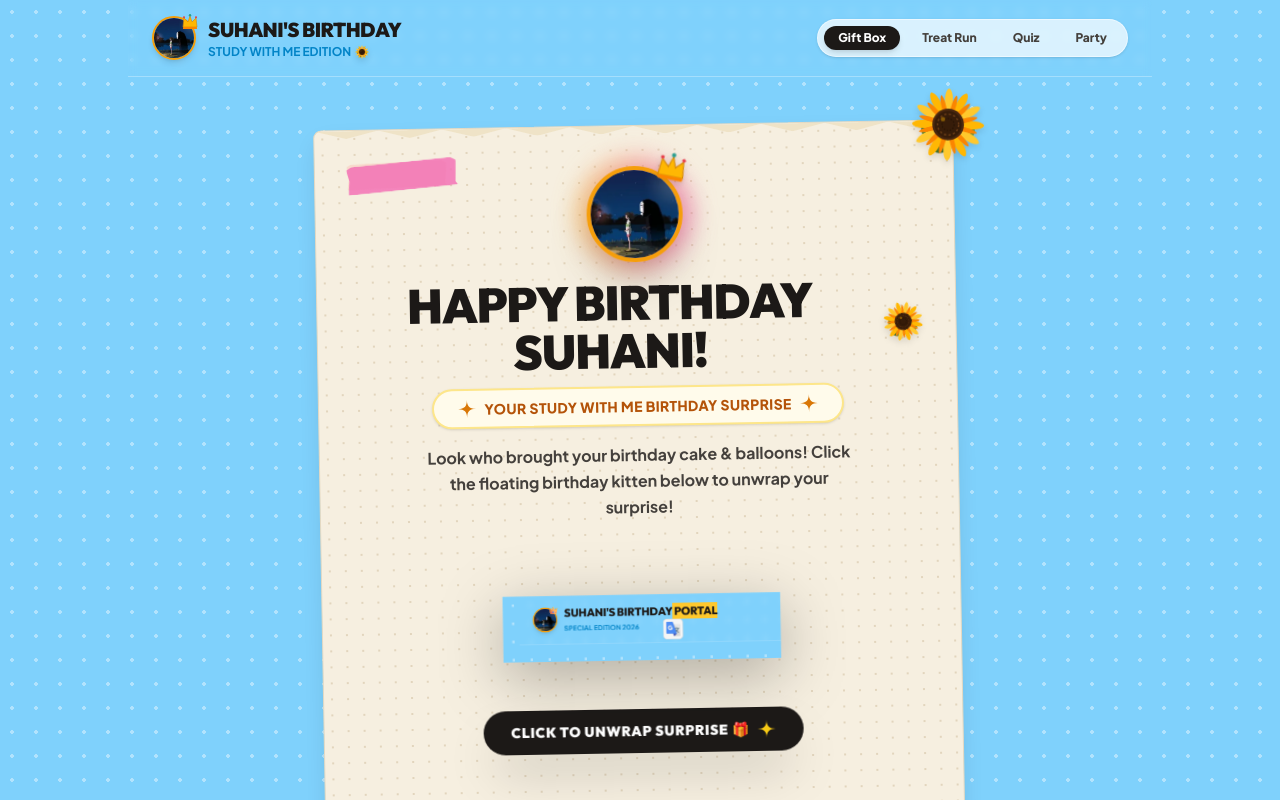
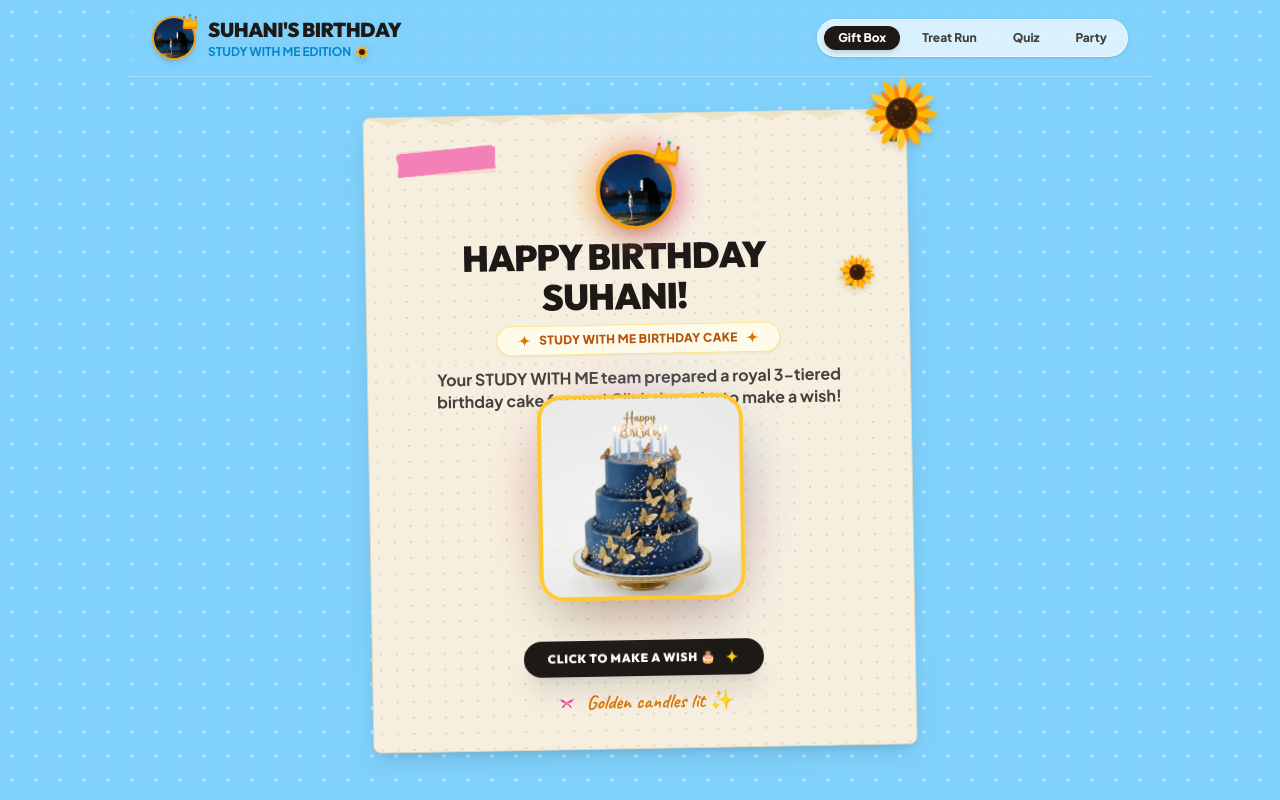
Before and after one commit to axontest/Suhani-s-Birthday, a React (Vite) app: page / in a window 1280 px wide. Shown: the top 800 px of the page. Built offline with nearby package versions, Linux system fonts and the light colour scheme.

Commit message:
Replace kitten image with royal butterfly cake and reduce card height

```diff
--- /dev/null
+++ b/src/components/AestheticCake.jsx
@@ -0,0 +1,24 @@
+import React from 'react';
+import cakeImg from '../assets/aesthetic_cake.jpg';
+
+export const AestheticCake = ({ className = '', size = 210, onClick }) => {
+  return (
+    <div
+      onClick={onClick}
+      className={`inline-block cursor-pointer transition-transform hover:scale-105 active:scale-95 ${className}`}
+    >
+      <div className="relative group">
+        {/* Glowing golden halo aura behind the cake */}
+        <div className="absolute -inset-3 bg-gradient-to-tr from-amber-400/50 via-pink-400/40 to-sky-400/50 rounded-full blur-xl group-hover:opacity-100 transition-all opacity-80 animate-pulse" />
+
+        {/* 3D Royal Butterfly Cake with rounded elegant border */}
+        <img
+          src={cakeImg}
+          alt="Aesthetic Royal Birthday Cake"
+          style={{ width: `${size}px`, height: `${size}px` }}
+          className="relative rounded-3xl object-cover shadow-2xl border-4 border-[#ffc82c] select-none mx-auto transform transition group-hover:rotate-1"
+        />
+      </div>
+    </div>
+  );
+};
--- a/src/components/Stage0Verification.jsx
+++ b/src/components/Stage0Verification.jsx
@@ -2,7 +2,7 @@ import React, { useState } from 'react';
 import confetti from 'canvas-confetti';
 import { PaperScrap } from './PaperScrap';
 import { CrownSVG, SparkleSVG, SunflowerSVG, HeartSVG, RibbonBowSVG, WashiTape } from './CustomIcons';
-import { TransparentCat } from './TransparentCat';
+import { AestheticCake } from './AestheticCake';
 import { soundFx } from '../utils/audioSynth';
 import suhaniPfp from '../assets/suhani_pfp.png';
 
@@ -26,100 +26,100 @@ export const Stage0Verification = ({ onComplete }) => {
   };
 
   return (
-    <div className="max-w-2xl mx-auto px-4 py-6 text-center animate-fade-in relative">
-      {/* Aesthetic Paper Scrap Container with Sunflowers & Washi Tapes */}
-      <PaperScrap showSunflower={true} sunflowerPos="top-right" rotation={-1} className="relative">
-        <WashiTape width={110} height={28} color="#f472b6" rotation={-5} />
+    <div className="max-w-xl mx-auto px-4 py-3 text-center animate-fade-in relative">
+      {/* Compact Paper Scrap Container */}
+      <PaperScrap showSunflower={true} sunflowerPos="top-right" rotation={-1} className="relative p-5 sm:p-6">
+        <WashiTape width={100} height={24} color="#f472b6" rotation={-5} />
 
         {/* Crowned Avatar Header */}
-        <div className="flex flex-col items-center justify-center gap-2 mb-3 pt-2">
-          <div className="relative mb-2">
+        <div className="flex flex-col items-center justify-center gap-1.5 pt-1 mb-2">
+          <div className="relative">
             <div className="absolute -inset-2 bg-gradient-to-r from-[#f59e0b] to-[#ec4899] rounded-full blur-md opacity-70 animate-pulse" />
             <img
               src={suhaniPfp}
               alt="Suhani PFP"
-              className="relative w-24 h-24 rounded-full border-4 border-[#f59e0b] shadow-2xl object-cover"
+              className="relative w-20 h-20 rounded-full border-4 border-[#f59e0b] shadow-xl object-cover"
             />
-            <span className="absolute -top-4 -right-2 transform rotate-12 drop-shadow-md">
-              <CrownSVG size={36} />
+            <span className="absolute -top-3 -right-2 transform rotate-12 drop-shadow-md">
+              <CrownSVG size={32} />
             </span>
           </div>
 
-          <h1 className="font-['Outfit'] font-black text-3xl sm:text-5xl text-[#1c1917] tracking-tight flex items-center justify-center gap-3">
+          <h1 className="font-['Outfit'] font-black text-2xl sm:text-4xl text-[#1c1917] tracking-tight flex items-center justify-center gap-2">
             <span>HAPPY BIRTHDAY SUHANI!</span>
-            <SunflowerSVG size={48} className="transform rotate-12" />
+            <SunflowerSVG size={40} className="transform rotate-12" />
           </h1>
         </div>
 
         {/* STUDY WITH ME Badge */}
-        <div className="inline-flex items-center gap-2 bg-[#fffbeb] text-[#b45309] font-['Plus_Jakarta_Sans'] font-extrabold px-6 py-2 rounded-full text-xs sm:text-sm mb-4 border-2 border-[#fde68a] shadow-sm">
-          <SparkleSVG size={18} fill="#d97706" />
-          <span className="uppercase tracking-wide">YOUR STUDY WITH ME BIRTHDAY SURPRISE</span>
-          <SparkleSVG size={18} fill="#d97706" />
+        <div className="inline-flex items-center gap-2 bg-[#fffbeb] text-[#b45309] font-['Plus_Jakarta_Sans'] font-extrabold px-5 py-1.5 rounded-full text-xs mb-3 border border-[#fde68a] shadow-xs">
+          <SparkleSVG size={14} fill="#d97706" />
+          <span className="uppercase tracking-wide">STUDY WITH ME BIRTHDAY CAKE</span>
+          <SparkleSVG size={14} fill="#d97706" />
         </div>
 
-        <p className="font-['Plus_Jakarta_Sans'] text-base text-[#44403c] font-semibold mb-4 max-w-md mx-auto leading-relaxed">
-          {boxState === 0 && "Look who brought your birthday cake & balloons! Click the floating birthday kitten below to unwrap your surprise!"}
-          {boxState === 1 && "Balloons untied! Click once more to reveal your birthday royal scroll!"}
+        <p className="font-['Plus_Jakarta_Sans'] text-sm sm:text-base text-[#44403c] font-semibold mb-3 max-w-md mx-auto leading-snug">
+          {boxState === 0 && "Your STUDY WITH ME team prepared a royal 3-tiered birthday cake for you! Click the cake to make a wish!"}
+          {boxState === 1 && "Candles lit! Click once more to blow out candles and open your birthday scroll!"}
           {boxState === 2 && "SURPRISE! You are officially crowned the Birthday Queen of STUDY WITH ME today! 👑"}
         </p>
 
-        {/* Floating Transparent Birthday Kitten with Blue Cake & Balloons (Animates Bottom to Top!) */}
-        <div className="my-4 flex flex-col items-center justify-center min-h-[300px] relative">
+        {/* Floating 3D Royal Butterfly Cake Container (Compact Height) */}
+        <div className="my-3 flex flex-col items-center justify-center relative min-h-[220px]">
           {boxState < 2 ? (
             <div className="flex flex-col items-center gap-3">
-              {/* Floating Kitten with transparent background floating bottom to top */}
+              {/* Floating Aesthetic Royal Cake */}
               <div className="animate-float-up">
-                <TransparentCat size={270} onClick={handleUnwrap} />
+                <AestheticCake size={200} onClick={handleUnwrap} />
               </div>
 
-              {/* Click button pill */}
+              {/* Action Button */}
               <button
                 onClick={handleUnwrap}
-                className="bg-[#1c1917] hover:bg-[#d97706] text-white px-7 py-3 rounded-full font-['Outfit'] font-black text-sm uppercase tracking-wider flex items-center gap-2 shadow-2xl transition-all transform hover:scale-105 active:scale-95 cursor-pointer mt-2"
+                className="bg-[#1c1917] hover:bg-[#d97706] text-white px-6 py-2.5 rounded-full font-['Outfit'] font-black text-xs uppercase tracking-wider flex items-center gap-2 shadow-xl transition-all transform hover:scale-105 active:scale-95 cursor-pointer"
               >
-                <span>{boxState === 0 ? "CLICK TO UNWRAP SURPRISE 🎁" : "CLICK TO OPEN SURPRISE ✨"}</span>
-                <SparkleSVG size={18} fill="#facc15" />
+                <span>{boxState === 0 ? "CLICK TO MAKE A WISH 🎂" : "CLICK TO BLOW CANDLES ✨"}</span>
+                <SparkleSVG size={16} fill="#facc15" />
               </button>
             </div>
           ) : (
-            <div className="relative bg-[#fffbeb] border-3 border-[#fcd34d] p-6 sm:p-8 rounded-3xl shadow-2xl max-w-md w-full animate-fade-in text-center space-y-5">
-              <WashiTape width={90} height={24} color="#38bdf8" rotation={4} />
+            <div className="relative bg-[#fffbeb] border-2 border-[#fcd34d] p-5 rounded-2xl shadow-xl max-w-md w-full animate-fade-in text-center space-y-3">
+              <WashiTape width={80} height={20} color="#38bdf8" rotation={4} />
 
-              <div className="flex justify-center items-center gap-4 pt-2">
-                <CrownSVG size={52} />
-                <SunflowerSVG size={52} />
-                <SparkleSVG size={48} fill="#ec4899" />
+              <div className="flex justify-center items-center gap-3 pt-1">
+                <CrownSVG size={44} />
+                <SunflowerSVG size={44} />
+                <SparkleSVG size={40} fill="#ec4899" />
               </div>
 
-              <h3 className="font-['Bungee'] text-2xl sm:text-3xl text-[#d97706] tracking-wide">
+              <h3 className="font-['Bungee'] text-xl sm:text-2xl text-[#d97706] tracking-wide">
                 OFFICIAL BIRTHDAY QUEEN!
               </h3>
 
-              <div className="space-y-3 font-['Caveat'] text-2xl text-[#292524] font-bold bg-white/70 p-4 rounded-2xl border border-[#fef08a] shadow-inner">
+              <div className="space-y-2 font-['Caveat'] text-xl text-[#292524] font-bold bg-white/70 p-3 rounded-xl border border-[#fef08a] shadow-inner">
                 <p className="flex items-center justify-center gap-2">
-                  <SparkleSVG size={22} fill="#f59e0b" />
+                  <SparkleSVG size={18} fill="#f59e0b" />
                   <span>100% Happiness & Zero Stress Guaranteed!</span>
                 </p>
                 <p className="flex items-center justify-center gap-2">
                   <span>🎂 Unlimited Cake & Coffee Rights Activated!</span>
                 </p>
                 <p className="flex items-center justify-center gap-2">
-                  <HeartSVG size={24} fill="#ef4444" />
+                  <HeartSVG size={20} fill="#ef4444" />
                   <span>Messages from your STUDY WITH ME team waiting inside!</span>
                 </p>
               </div>
 
-              <div className="pt-2">
+              <div className="pt-1">
                 <button
                   onClick={() => {
                     soundFx.playSuccess();
                     onComplete();
                   }}
-                  className="w-full bg-[#10b981] hover:bg-[#059669] text-white font-['Outfit'] font-black text-xl py-4 rounded-2xl shadow-xl cursor-pointer transform transition hover:scale-[1.02] active:scale-95 flex items-center justify-center gap-2"
+                  className="w-full bg-[#10b981] hover:bg-[#059669] text-white font-['Outfit'] font-black text-lg py-3 rounded-xl shadow-lg cursor-pointer transform transition hover:scale-[1.02] active:scale-95 flex items-center justify-center gap-2"
                 >
                   <span>START YOUR BIRTHDAY PARTY</span>
-                  <SparkleSVG size={24} fill="#ffffff" />
+                  <SparkleSVG size={20} fill="#ffffff" />
                 </button>
               </div>
             </div>
@@ -127,9 +127,9 @@ export const Stage0Verification = ({ onComplete }) => {
         </div>
 
         {boxState < 2 && (
-          <div className="font-['Caveat'] text-2xl text-[#d97706] font-bold mt-2 flex items-center justify-center gap-2">
-            <RibbonBowSVG size={32} />
-            <span>{boxState === 0 ? "Balloons floating gently ✨" : "Ready to reveal your birthday scroll! 🎉"}</span>
+          <div className="font-['Caveat'] text-xl text-[#d97706] font-bold mt-1 flex items-center justify-center gap-2">
+            <RibbonBowSVG size={24} />
+            <span>{boxState === 0 ? "Golden candles lit ✨" : "Make a wish! 🎉"}</span>
           </div>
         )}
       </PaperScrap>
```
Also changed, not shown: public/aesthetic_cake.jpg (added), src/assets/aesthetic_cake.jpg (added).
